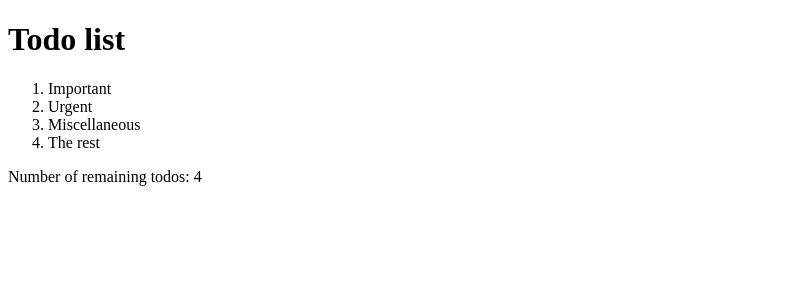
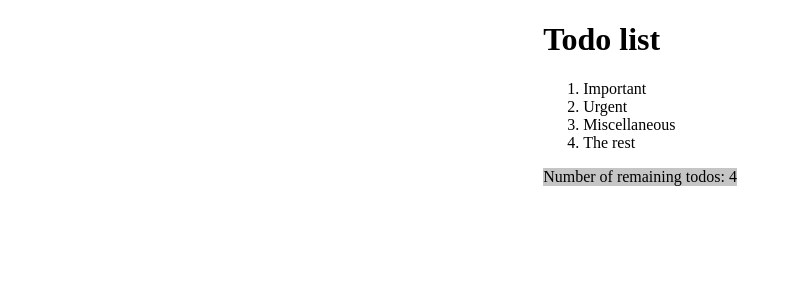
Before and after one commit to WebHeroSchool/rfp, a React (Create React App) app: page / in a window 1280 px wide. Shown: the top 300 px of the page, without its empty margins (0-792 px from the left). Built offline with nearby package versions, Linux system fonts and the light colour scheme.

Commit message:
lesson 19 completed

```diff
--- /dev/null
+++ b/src/components/App/App.css
@@ -0,0 +1,4 @@
+.wrapper {
+    margin: auto;
+    width: max-content;
+}
--- a/src/components/App/App.js
+++ b/src/components/App/App.js
@@ -1,6 +1,8 @@
 import React from 'react';
 import Footer from '../Footer/Footer';
 import ItemList from '../ItemList/ItemList';
+import './App.css';
+
 
 const App = () => {
 const todoItems = [
@@ -19,8 +21,8 @@ const todoItems = [
 ];
 
     return (
-    <div>
-        <h1>Todo list</h1>
+    <div className='wrapper'>
+        <h1 className='wrapper__heading'>Todo list</h1>
         <ItemList todoItems = { todoItems }/>
         <Footer todoCount = {4} />
 
--- /dev/null
+++ b/src/components/Footer/Footer.css
@@ -0,0 +1,3 @@
+.footer {
+    background-color: #c5c5c5;
+}
--- a/src/components/Footer/Footer.js
+++ b/src/components/Footer/Footer.js
@@ -1,7 +1,8 @@
 import React from 'react';
+import './Footer.css';
 
 const Footer = ({ todoCount }) => (
-    <footer>Number of remaining todos: {todoCount}</footer>
+    <footer className='footer'>Number of remaining todos: {todoCount}</footer>
 );
 
 export default Footer;
```
